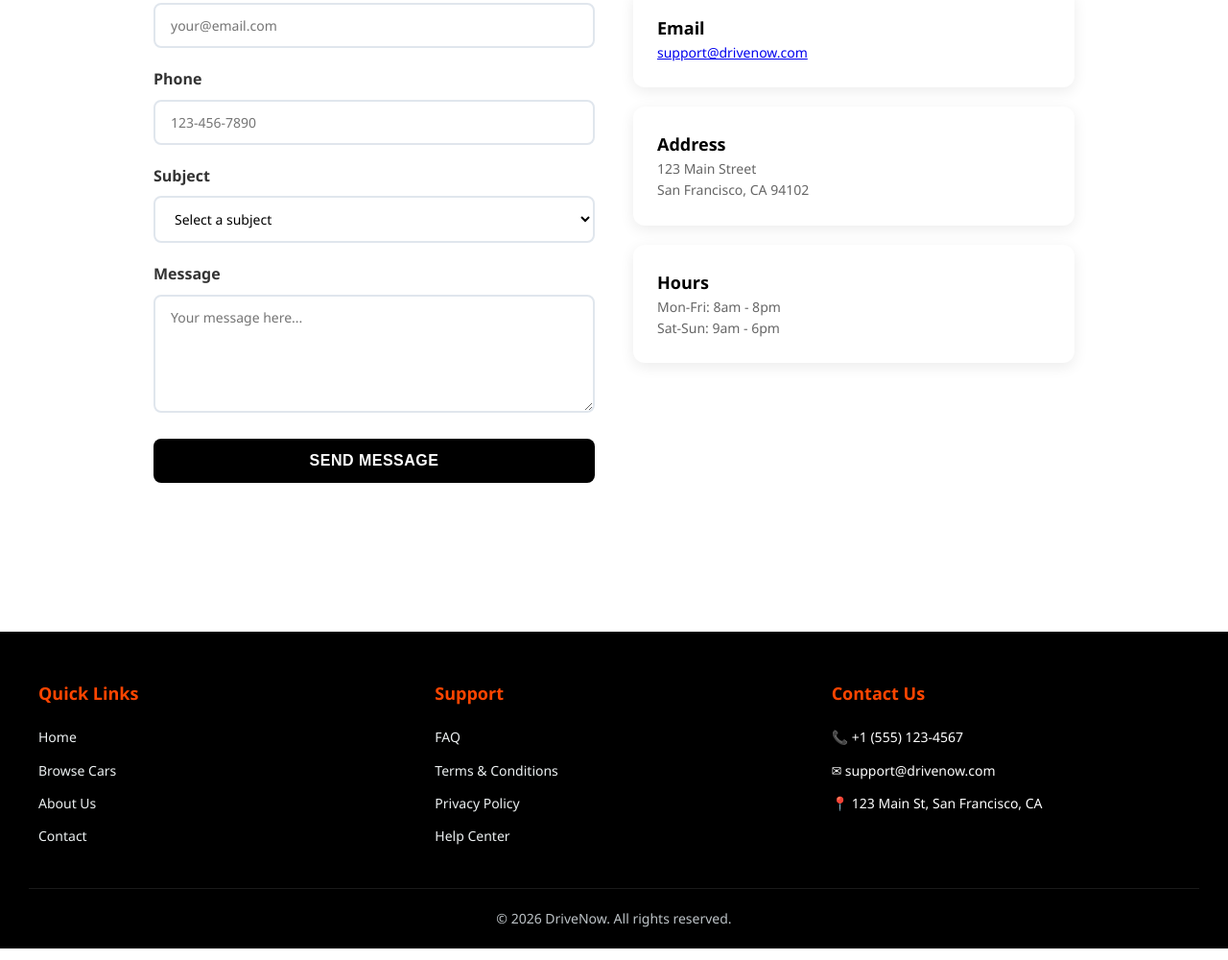
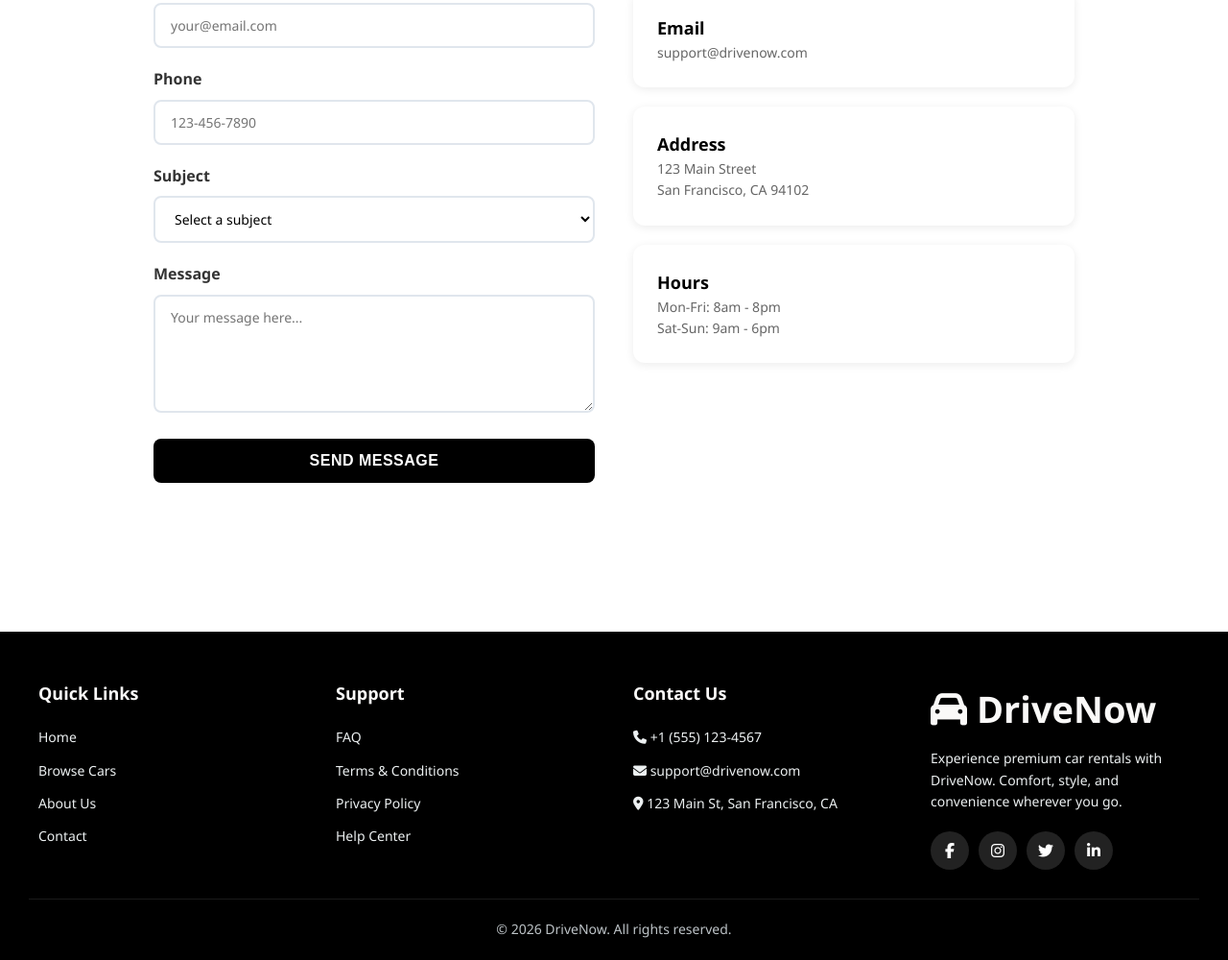
Before and after one commit to priyabaskaran-11b/Car-Rental-Project, a plain HTML site: page contact.html in a window 1280 px wide. Shown: the part 751-1751 px from the top of the page at 96% size. Drawn offline with Linux system fonts and the light colour scheme.

Commit message:
css update

```diff
--- a/contact.css
+++ b/contact.css
@@ -32,6 +32,10 @@ body {
     color: #2c3e50;
     min-width: 120px;
     margin-right: 8px;
+}
+
+.navbar .logo i {
+    margin-right: 10px;
 }
 
 .navbar nav {
@@ -113,68 +117,13 @@ body {
     height: auto;
 }
 
-/* FOOTER STYLES */
-.footer {
-    background-color: black;
-    color: white;
-    padding: 50px 30px 20px;
-    margin-top: 60px;
-}
-
-.footer-container {
-    display: grid;
-    grid-template-columns: repeat(3, 1fr);
-    gap: 40px;
-    max-width: 1200px;
-    margin: 0 auto 30px;
-}
-
-.footer-section {
-    padding: 0;
-}
-
-.footer-section h3 {
-    font-size: 18px;
-    margin-bottom: 20px;
-    color: #FF4500;
-    font-weight: 700;
-}
-
-.footer-section ul {
-    list-style: none;
-    margin: 0;
-    padding: 0;
-}
-
-.footer-section ul li {
-    margin-bottom: 12px;
-    font-size: 14px;
-}
-
-.footer-section a {
-    color: #ecf0f1;
-    text-decoration: none;
-    transition: color 0.3s ease;
-}
-
-.footer-section a:hover {
-    color: #FF4500;
-}
-
-.footer-bottom {
-    text-align: center;
-    border-top: 1px solid rgba(255, 255, 255, 0.1);
-    padding-top: 20px;
-    font-size: 14px;
-    color: #bdc3c7;
-}
+/* Hero section */
 
 .container {
     max-width: 1000px;
     margin: 0 auto;
     padding: 60px 20px;
 }
-
 
 .hero {
     position: relative;
@@ -191,7 +140,6 @@ body {
     overflow: hidden;
 }
 
-/* overlay */
 .hero::before {
     content: '';
     position: absolute;
@@ -199,20 +147,17 @@ body {
     background: rgba(0,0,0,0.4);
 }
 
-/* text container */
 .hero-content {
     position: relative;
     z-index: 2;
 }
 
-/* Container & Layout */
 .content-wrapper {
     display: grid;
     grid-template-columns: 1fr 1fr;
     gap: 40px;
 }
 
-/* Form Section */
 .form-section h2,
 .info-section h2 {
     font-size: 28px;
@@ -309,8 +254,7 @@ body {
     margin-bottom: 20px;
     border: none;
     border-radius: 12px;
-    box-shadow: 0 4px 15px rgba(0, 0, 0, 0.08);
-    transition: all 0.3s ease;
+    box-shadow: 0 2px 10px rgba(0, 0, 0, 0.08);
 }
 
 .info-box h3 {
@@ -324,14 +268,107 @@ body {
     font-size: 14px;
 }
 
-.info-box:hover {
-    box-shadow: 0 8px 25px rgba(0, 0, 0, 0.12);
-    transform: translateY(-4px);
+/* FOOTER STYLES */
+.footer {
+    background-color: black;
+    color: white;
+    padding: 50px 30px 20px;
+    margin-top: 60px;
+}
+
+.footer-container {
+    display: grid;
+    grid-template-columns: repeat(4, 1fr);
+    gap: 40px;
+    max-width: 1200px;
+    margin: 0 auto 30px;
+}
+
+.footer-section {
+    padding: 0;
+}
+
+.footer-section h3 {
+    font-size: 18px;
+    margin-bottom: 20px;
+    color: #faf9f8;
+    font-weight: 700;
+}
+
+.footer-section ul {
+    list-style: none;
+    margin: 0;
+    padding: 0;
+}
+
+.footer-section ul li {
+    margin-bottom: 12px;
+    font-size: 14px;
+    margin-right: 10px;
+    color: #ecf0f1;
+}
+
+.footer-section a {
+    color: #ecf0f1;
+    text-decoration: none;
+    transition: color 0.3s ease;
+}
+
+.footer-section a:hover {
+    color: #faf9f8;
+}
+
+.footer-logo {
+    font-size: 38px;
+    font-weight: 700;
+    color: #faf9f8;
+    margin-bottom: 10px;
+}
+
+.footer-logo i {
+    margin-right: 10px;
+}
+
+.footer-desc {
+    font-size: 14px;
+    color: #ecf0f1;
+    line-height: 1.6;
+    margin-bottom: 20px;
+}
+
+/* Social icons */
+.social-icons {
+    display: flex;
+    gap: 10px;
+}
+
+.social-icons a {
+    width: 40px;
+    height: 40px;
+    background-color: #222;
+    color: white;
+    display: flex;
+    align-items: center;
+    justify-content: center;
+    border-radius: 50%;
+    transition: 0.3s;
+    text-decoration: none;
+}
+
+.social-icons a:hover {
+    background-color: #FF6600;
+    transform: scale(1.1);
+}
+
+.footer-bottom {
+    text-align: center;
+    border-top: 1px solid rgba(255, 255, 255, 0.1);
+    padding-top: 20px;
+    font-size: 14px;
+    color: #bdc3c7;
 }
 
 /* Responsive Design */
-
-/* Tablet Design - 768px and below */
 @media (max-width: 768px) {
     .navbar {
         padding: 12px 20px;
--- a/contact.html
+++ b/contact.html
@@ -108,12 +108,12 @@
 
                 <div class="info-box">
                     <h3>Phone</h3>
-                    <p><a href="tel:+15551234567">+1 (555) 123-4567</a></p>
+                    <p>+1 (555) 123-4567</p>
                 </div>
 
                 <div class="info-box">
                     <h3>Email</h3>
-                    <p><a href="mailto:support@drivenow.com">support@drivenow.com</a></p>
+                    <p>support@drivenow.com</p>
                 </div>
 
                 <div class="info-box">
@@ -184,18 +184,34 @@
         </h3>
 
         <ul>
+          <li><i class="fa-solid fa-phone"></i> +1 (555) 123-4567</li>
 
-          <li>📞 +1 (555) 123-4567</li>
+          <li><i class="fa-solid fa-envelope"></i> support@drivenow.com</li>
 
-          <li>✉ support@drivenow.com</li>
-
-          <li>📍 123 Main St, San Francisco, CA</li>
-
-        </ul>
+          <li><i class="fa-solid fa-location-dot"></i> 123 Main St, San Francisco, CA</li>
+       </ul>
 
       </div>
 
+    <div class="footer-section">
+
+       <h2 class="footer-logo"><i class="fa-solid fa-car"></i>DriveNow</h2>
+
+       <p class="footer-desc">
+        Experience premium car rentals with DriveNow. Comfort, style, and convenience wherever you go.
+       </p>
+
+      <div class="social-icons">
+        <a href="#"><i class="fa-brands fa-facebook-f"></i></a>
+        <a href="#"><i class="fa-brands fa-instagram"></i></a>
+        <a href="#"><i class="fa-brands fa-twitter"></i></a>
+        <a href="#"><i class="fa-brands fa-linkedin-in"></i></a>
     </div>
+
+   </div>
+
+    </div>
+
 
 
     <div class="footer-bottom">
```
